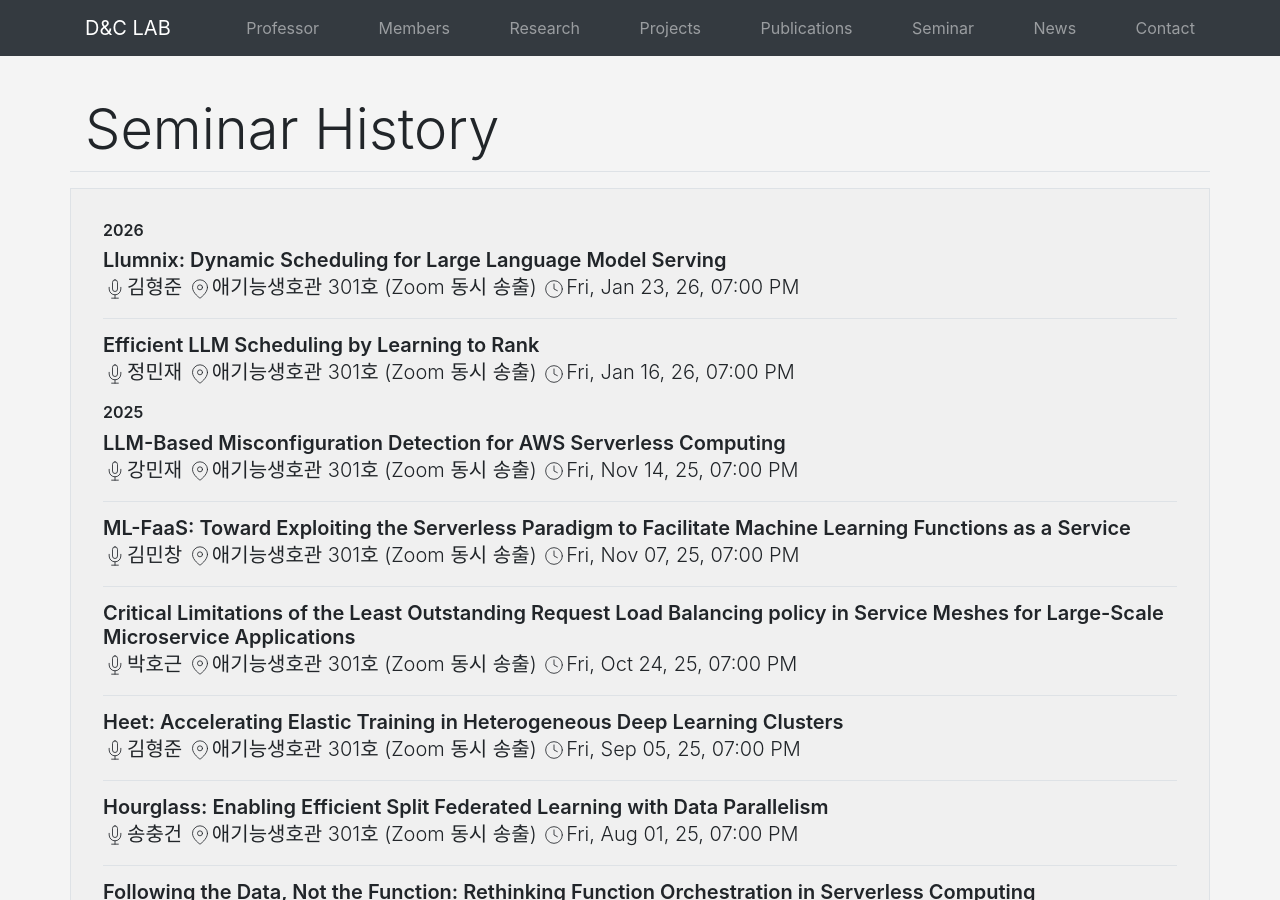
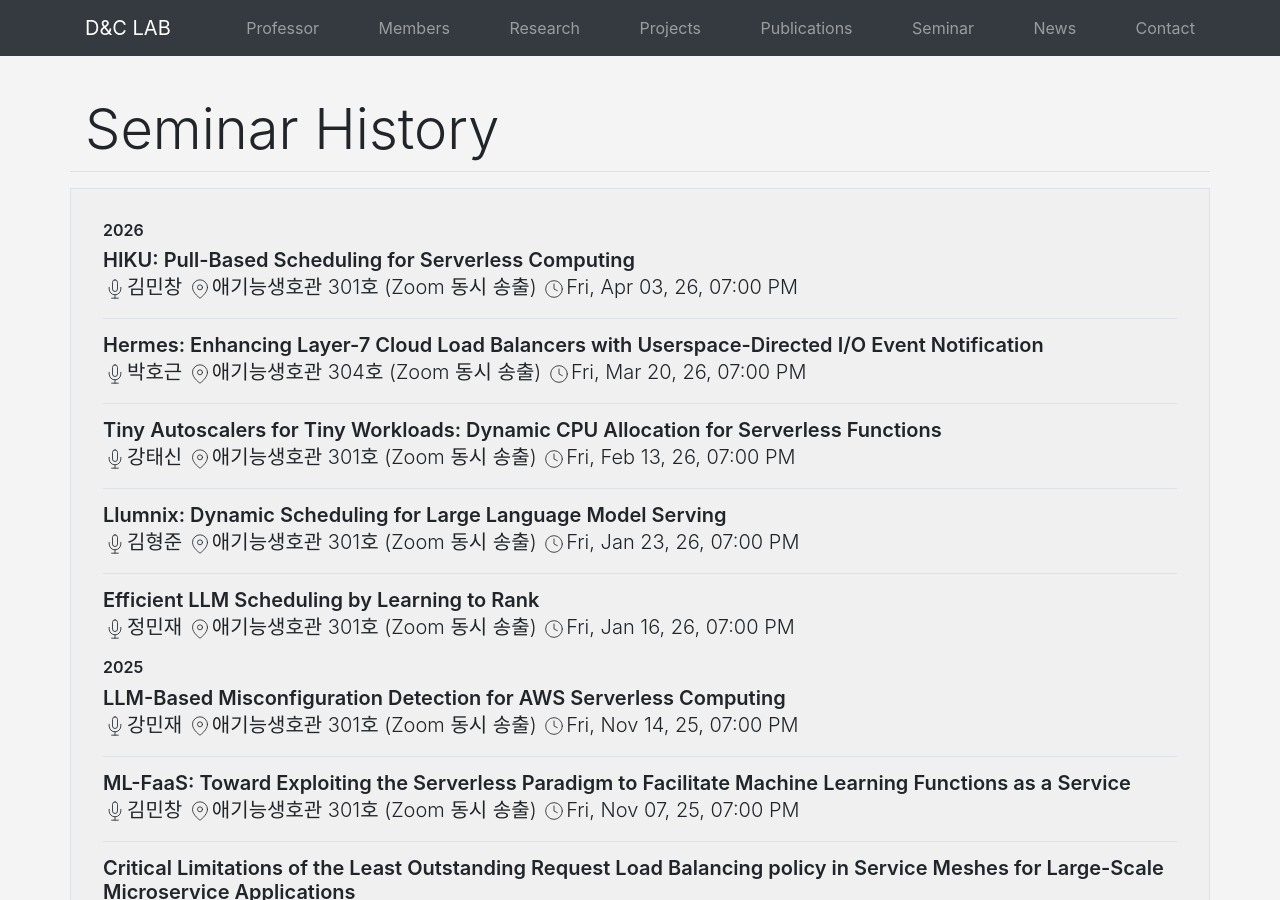
Before and after one commit to KU-Cloud/ku-cloud.github.io, a Jekyll site: the page built from seminar history.html, in a window 1280 px wide and 900 px high. Built offline with Jekyll 4.4.1, drawn with Linux system fonts in a browser that asks for light colours.

Commit message:
update: seminar notices updated

```diff
--- a/_data/seminars.yaml
+++ b/_data/seminars.yaml
@@ -1143,3 +1143,15 @@
   date: 2026-01-23T19:00:00.00+0900
   speacker: 김형준
   location: 애기능생호관 301호 (Zoom 동시 송출)
+- title: 'Tiny Autoscalers for Tiny Workloads: Dynamic CPU Allocation for Serverless Functions'
+  date: 2026-02-13T19:00:00.00+0900
+  speacker: 강태신
+  location: 애기능생호관 301호 (Zoom 동시 송출)
+- title: 'Hermes: Enhancing Layer-7 Cloud Load Balancers with Userspace-Directed I/O Event Notification'
+  date: 2026-03-20T19:00:00.00+0900
+  speacker: 박호근
+  location: 애기능생호관 304호 (Zoom 동시 송출)
+- title: 'HIKU: Pull-Based Scheduling for Serverless Computing'
+  date: 2026-04-03T19:00:00.00+0900
+  speacker: 김민창
+  location: 애기능생호관 301호 (Zoom 동시 송출)
```
